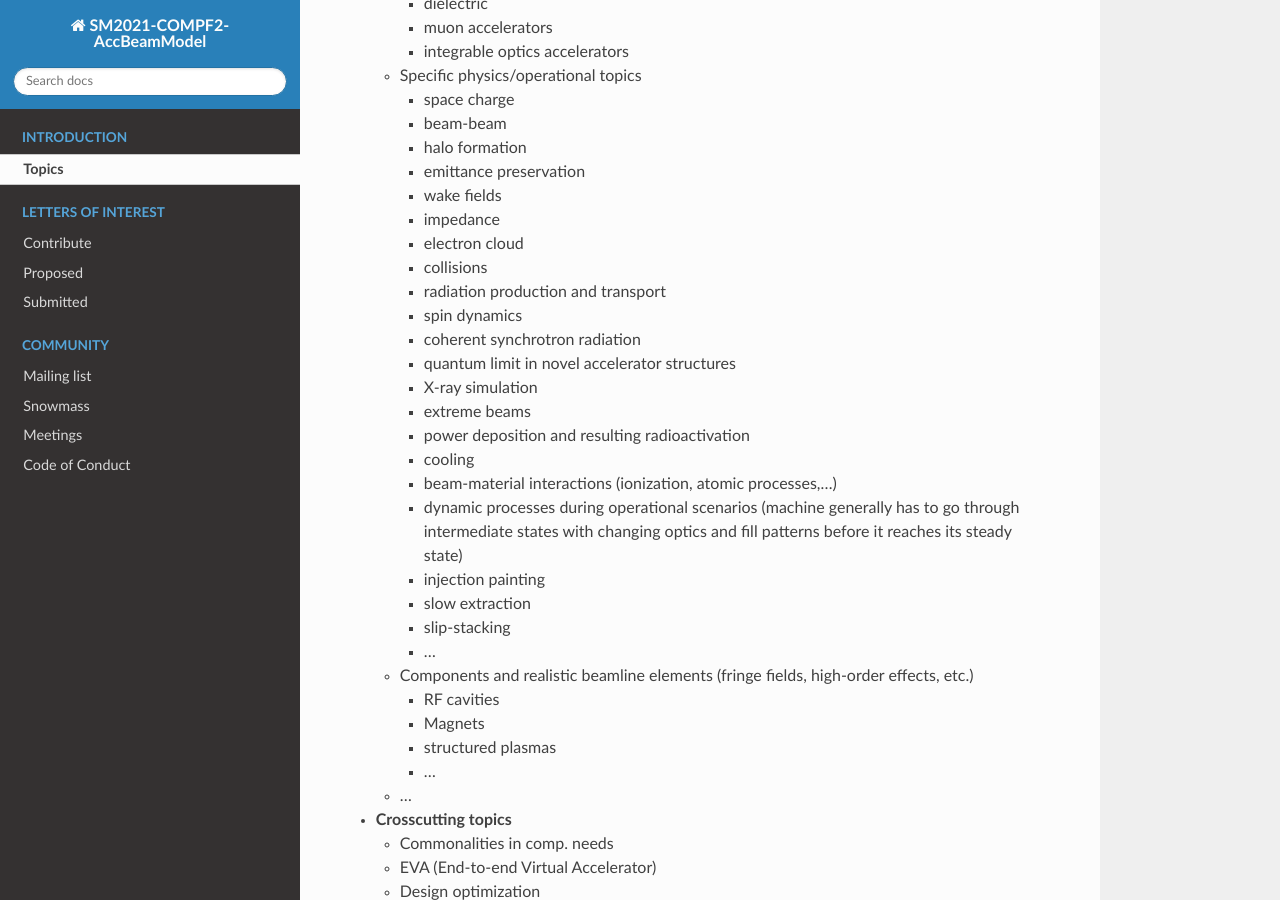
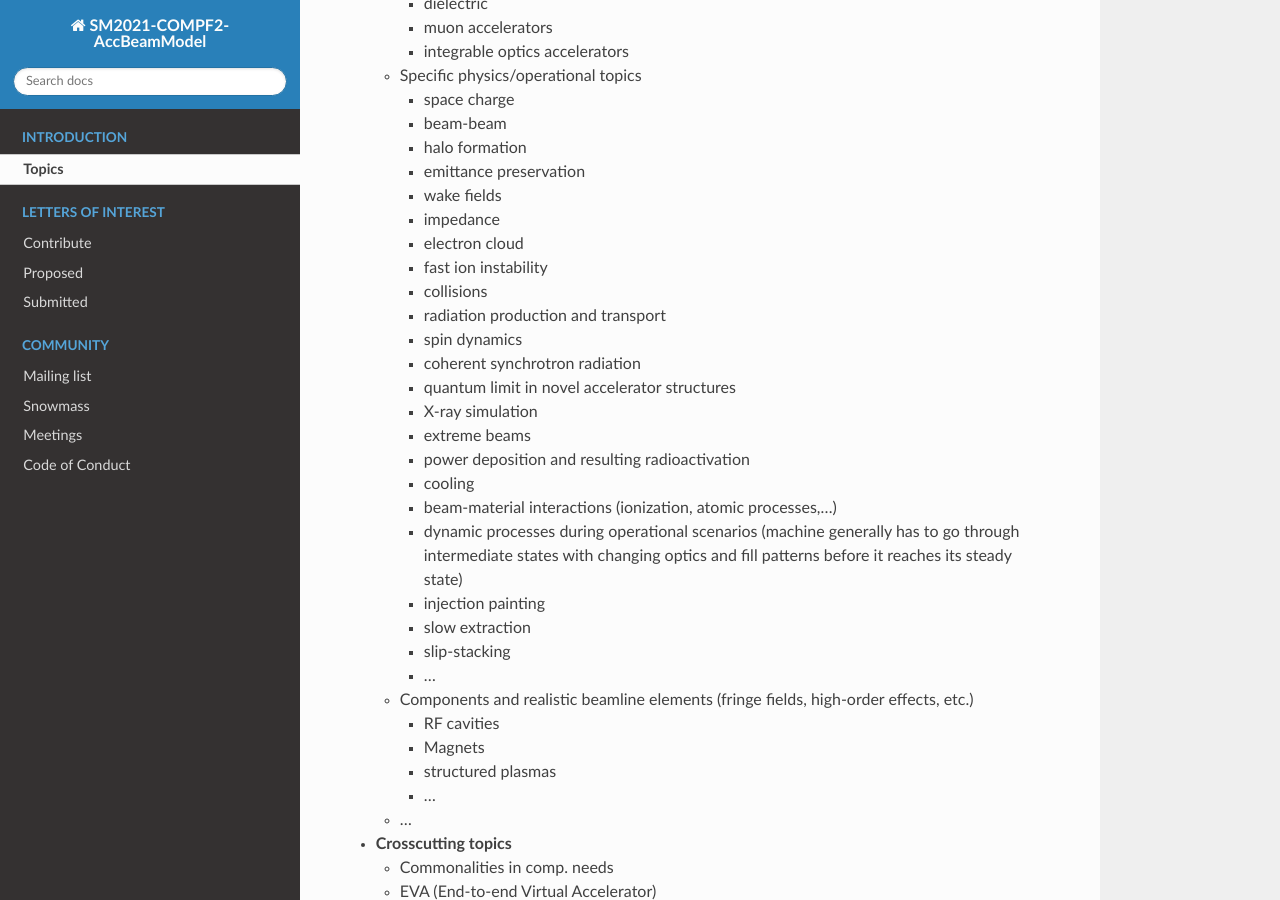
Before and after one commit to snowmass-compf2-accbeammodel/snowmass-compf2-accbeammodel.github.io, a Sphinx documentation site: the page built from docs/source/introduction/topics.rst, in a window 1280 px wide and 900 px high, scrolled down 600 px. Built offline with Sphinx 7.4.7 and the Read the Docs theme 2.0.0, drawn with Linux system fonts in a browser that asks for light colours.

Commit message:
Added topic.

```diff
--- a/docs/source/introduction/topics.rst
+++ b/docs/source/introduction/topics.rst
@@ -36,6 +36,7 @@ As the *Accelerator & beam physics modeling* interest group in the `Theoretical
     * wake fields
     * impedance
     * electron cloud
+    * fast ion instability
     * collisions
     * radiation production and transport
     * spin dynamics
```
